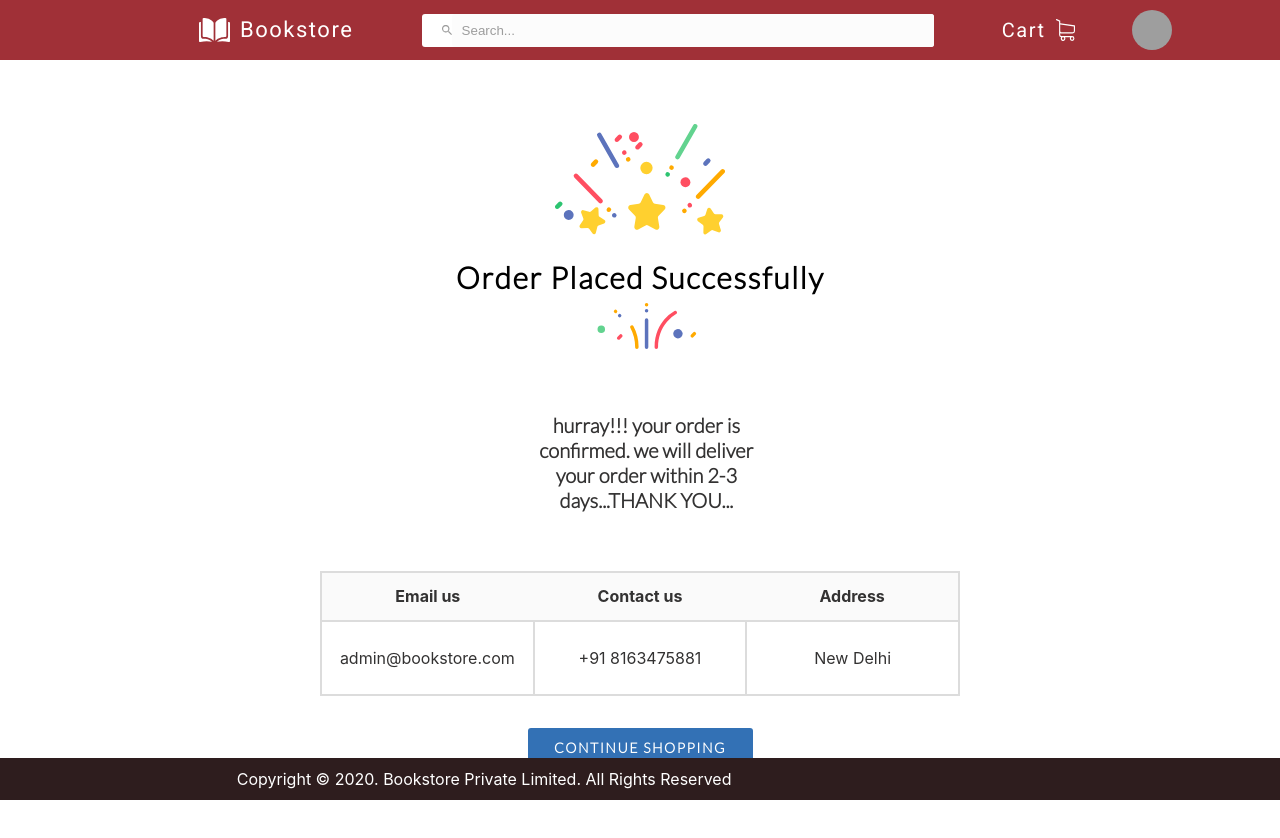
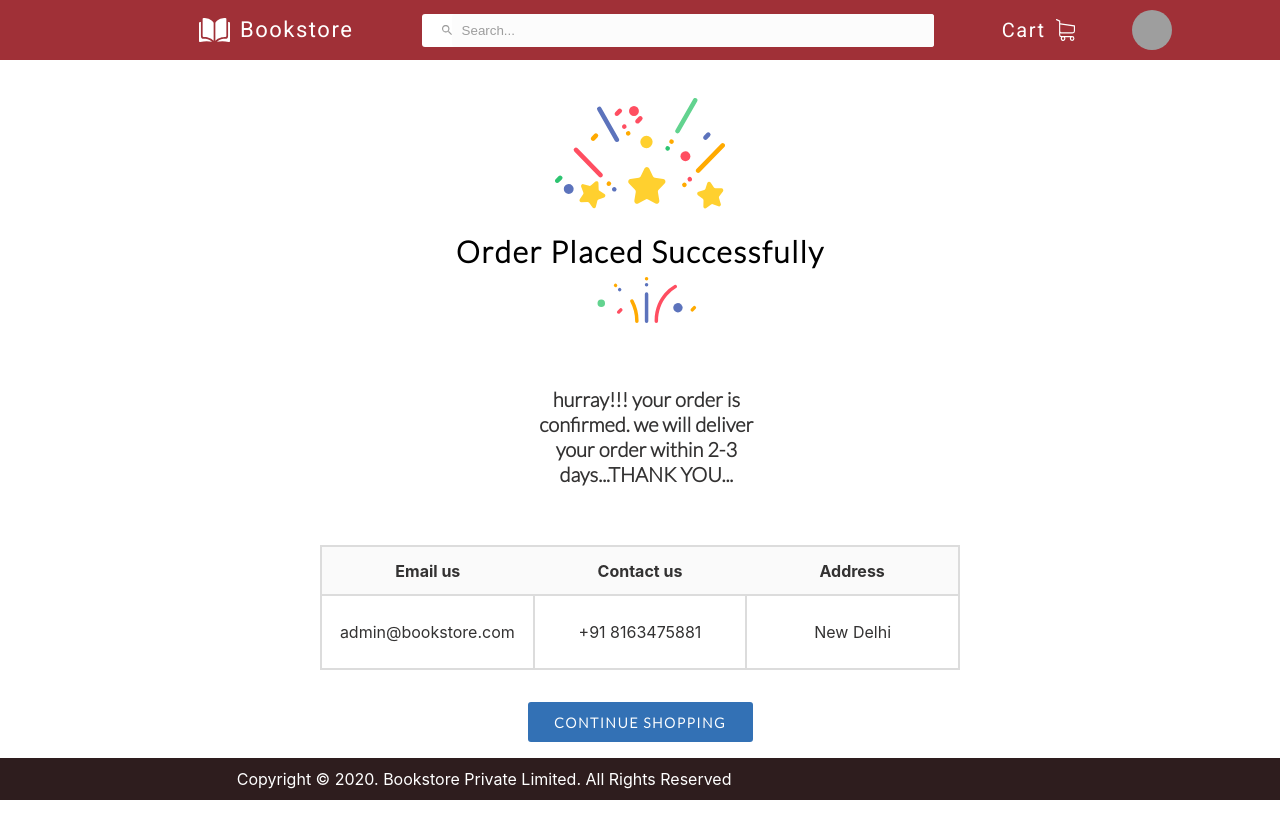
Before and after one commit to harshit-jadon/Bookstore_App, a React (Create React App) app: page /checkout in a window 1280 px wide. Before the commit the page ends 806 px from the top, so only its background shows below. Built offline with nearby package versions, Linux system fonts and the light colour scheme; grey boxes are pictures that could not be loaded.

Commit message:
{Harshit} Refactor code

```diff
--- a/src/components/customerDetails/CustomerDetails.jsx
+++ b/src/components/customerDetails/CustomerDetails.jsx
@@ -67,25 +67,31 @@ export default function CustomerDetails(props) {
                 <div className='input-div'>
                 <div>
                         <TextField  style={{ margin: 8, width: 250 }} label="Name" id="outlined-size-normal" variant="outlined" value={props.user.name} required/>
+                        <error-outputt className="text-error" htmlFor="name">{}</error-outputt>
                         <TextField  style={{ margin: 8 , width: 250}} label="Phone number" id="outlined-size-normal" variant="outlined" value={props.user.mobile} required/>
+                        <error-outputt className="text-error" htmlFor="number">{}</error-outputt>
                     </div>
                     <div>
                         <TextField  htmlFor="pincode" style={{ margin: 8 , width: 250}} label="Pincode" id="outlined-size-normal" variant="outlined"
                                     value={pincode} onChange={(e)=>handlePinCode(e)}/>
-                             <error-output className="text-error" htmlFor="pincode">{pincodeError}</error-output>
+                            <error-outputt className="text-error" htmlFor="pincode">{pincodeError}</error-outputt>
 
                         <TextField  style={{ margin: 8, width: 250 }} label="Locality" id="outlined-size-normal" variant="outlined"
                                     value={locality} onChange={(e)=>handleLocality(e)}/>
+                                    <error-outputt className="text-error" htmlFor="locality">{}</error-outputt>
                     </div>
                     <div>
-                        <TextField style={{ margin: 8 , width: 517}}   label="Address" id="standard-multiline-static" multiline rows={4} variant="outlined"
+                        <TextField style={{ margin: 8 , width: 525}}   label="Address" id="standard-multiline-static" multiline rows={4} variant="outlined"
                                    value={address} onChange={(e)=>handleAddress(e)}/>
+                                   <error-outputt className="text-error" htmlFor="address">{}</error-outputt>
                     </div>
                     <div>
                         <TextField  style={{ margin: 8 , width: 250}} label="city/town" id="outlined-size-normal" variant="outlined"
                                     value={city} onChange={(e)=>handleCity(e)}/>
+                                    <error-outputt className="text-error" htmlFor="city">{}</error-outputt>
                         <TextField  style={{ margin: 8 , width: 250}} label="Landmark" id="outlined-size-normal" variant="outlined"
                                     value={landmark} onChange={(e)=>handleLandmark(e)}/>
+                                    <error-outputt className="text-error" htmlFor="city">{}</error-outputt>
                     </div>
                 </div>
                 <div className='radioDiv'>
--- a/src/components/customerDetails/CustomerDetails.scss
+++ b/src/components/customerDetails/CustomerDetails.scss
@@ -1,9 +1,9 @@
 .input-div{
     margin-left: 5%;
     margin-top:2%;
-    width:60%;
+    width:50%;
+
 }
-
 .placeButton-cd{
     display: flex;
     justify-content: flex-end;
@@ -65,7 +65,7 @@
 .input-div > .MuiFormControl-root > .MuiInputLabel-outlined{
     z-index: -999;
 }
-error-output{
+error-outputt{
     margin-left: 10px;
     font-size: 12px;
     font-style: italic;
--- a/src/components/header/header.jsx
+++ b/src/components/header/header.jsx
@@ -75,7 +75,7 @@ export default function Header(props) {
                     <img className='search-logo' src={searchLogo} alt='searchlogo' />
                     <input type='search' placeholder='Search...' className='search-bar' />
                 </div>
-                <div className='cart-logo' onClick={() => navigate("/page3")}>
+                <div className='cart-logo' onClick={() => navigate("/cart")}>
                     <span>Cart</span>
                     <img src={cartLogo} alt='cartLogo' />
                     {
@@ -88,7 +88,7 @@ export default function Header(props) {
                             e.preventDefault()
                             localStorage.removeItem('token')
                             localStorage.removeItem('cart')
-                            navigate('/loginpage')
+                            navigate('/login')
                         }
                     }><span>{props.username}</span><ThemeProvider theme={theme}><Avatar src="/broken-image.jpg" className={theme} Tool /></ThemeProvider></div></Tooltip>
             </header>
--- a/src/components/header/header.scss
+++ b/src/components/header/header.scss
@@ -79,7 +79,6 @@ span {
     margin-bottom: 13px;
 
 }
-
 .username{
     font: normal normal normal 20px/26px Roboto;
     color: #ffffff;
--- a/src/components/lastPage/LastPage.jsx
+++ b/src/components/lastPage/LastPage.jsx
@@ -34,8 +34,14 @@ export default function LastPage() {
                     <td class='td-address'>New Delhi</td>
                 </tr>
             </table>
-            <div className='placeLPButton'>
-                <button className='placed-LPbutton' onClick={()=>navigate('/homepage')}>Continue Shopping</button>
+            <div className="placeLPButton os-div2" onClick={
+                        (e) => {
+                            e.preventDefault()
+                            localStorage.removeItem('cart')
+                            navigate('/homepage')
+                        }
+                    }>
+                        <button className='placed-LPbutton os-div2' onClick={()=>navigate('/homepage')}>Continue Shopping</button>
             </div>
 
         </div>
--- a/src/components/lastPage/LastPage.scss
+++ b/src/components/lastPage/LastPage.scss
@@ -6,13 +6,12 @@
  }
 .successfully-content{
      text-align: center;
-     margin-top: 5%;
+     margin-top: 3%;
  }
  .message-div{
     font: normal normal bold 30px/40px Lato;
     text-transform: capitalize;
     opacity: 1;
-
      transform: translate(0%, -240%);
  }
 
@@ -89,3 +88,6 @@ td{
     margin-bottom: 3%;
     letter-spacing: 1.5px;
 }
+.os-div2{
+    margin-bottom: 48px;
+}
```
